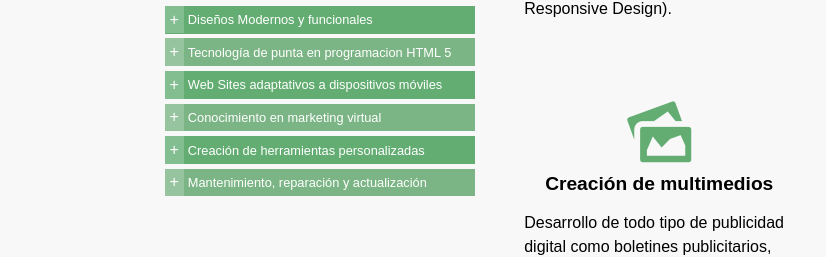
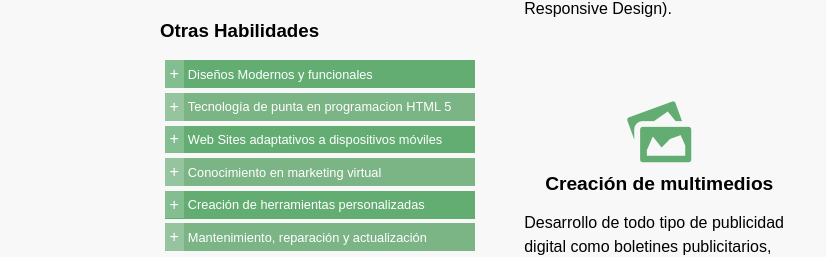
Before and after one commit to alons182/avotz, a website: page servicios.html in a window 1280 px wide. Shown: the part 455-712 px from the top of the page, 0-826 px from the left. Drawn offline with Linux system fonts and the light colour scheme.

Commit message:
cambios servicios

```diff
--- a/servicios.html
+++ b/servicios.html
@@ -46,7 +46,7 @@
                           <source src="movie.ogg" type="video/ogg">
                         Your browser does not support the video tag.
                         </video>
-
+                        <h3>Otras Habilidades</h3>
                         <ul class="habilidades">
                             <li><a href="#" title="" >Diseños Modernos y funcionales</a></li>
                             <li><a href="#" title="" >Tecnología de punta en programacion HTML 5</a></li>
```
